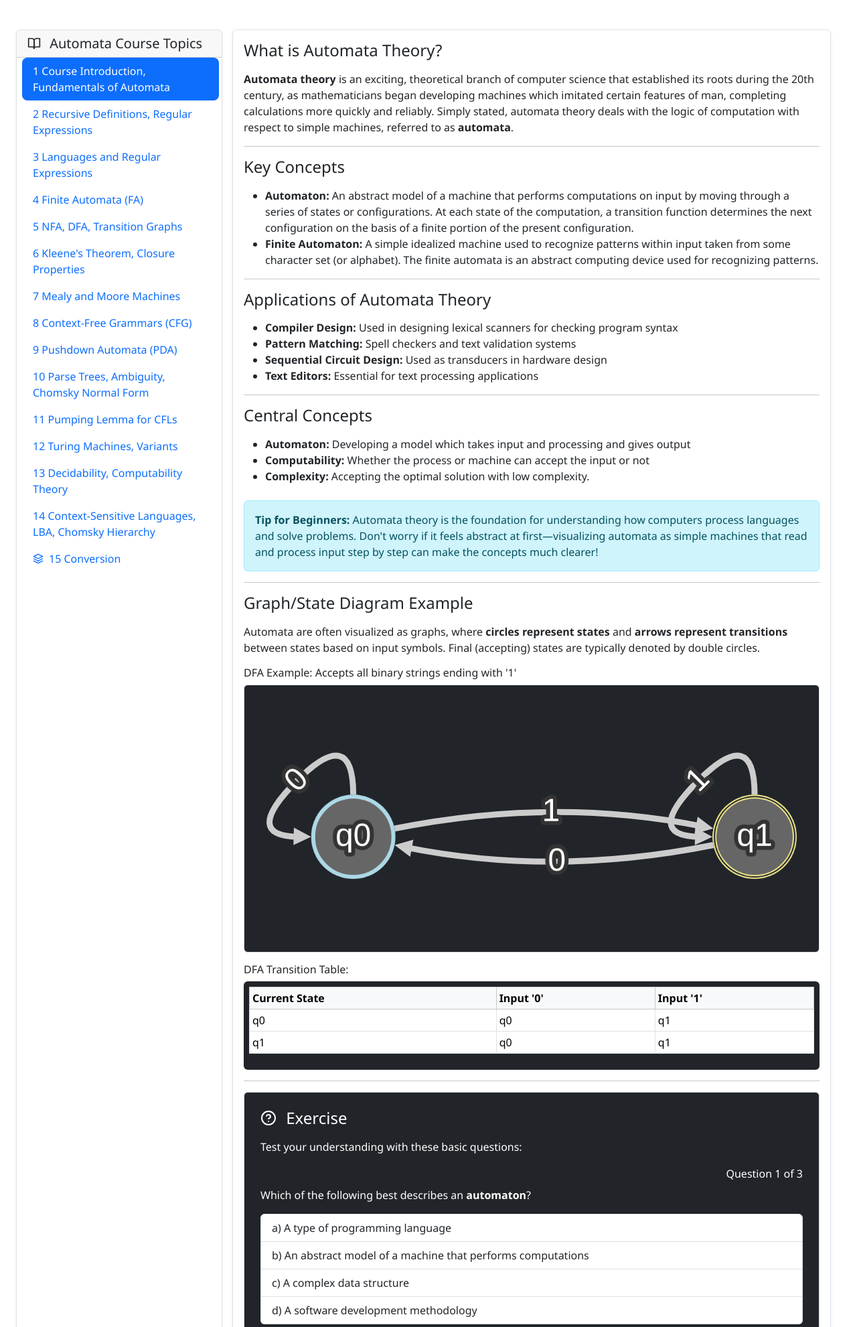
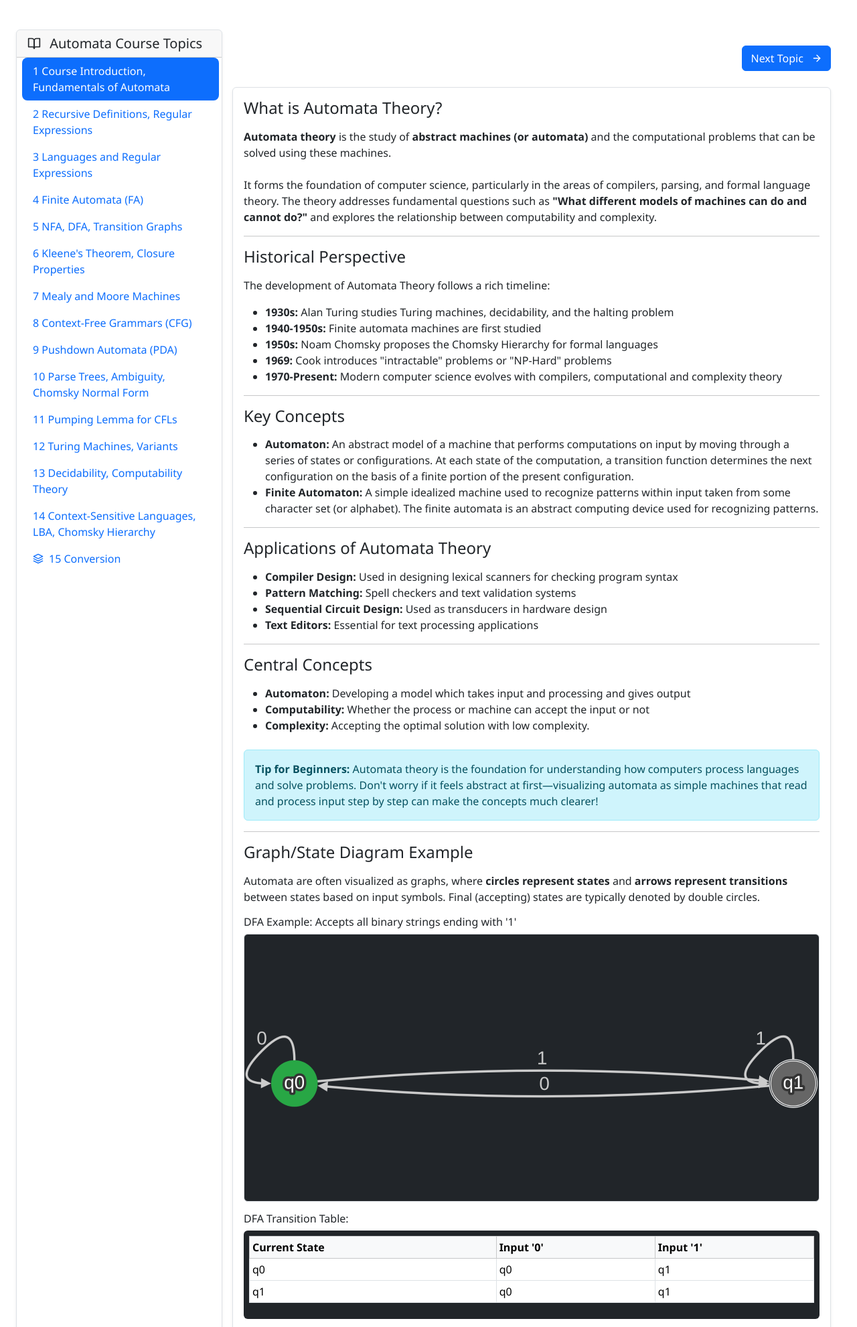
Before and after one commit to Abrash-Official/Theory-Of-Automata, a Flask app: page /course-intro in a window 1280 px wide. Shown: the part 56-2037 px from the top of the page at 67% size. Run offline with Flask 3, Linux system fonts and the light colour scheme; some libraries are stand-ins or nearby versions.

Commit message:
Add Previous and Next button

```diff
--- a/app/routes.py
+++ b/app/routes.py
@@ -10,6 +10,25 @@ import json
 import logging
 
 logger = logging.getLogger(__name__)
+
+# Define the order of topics for navigation
+TOPIC_ORDER = [
+    'course_intro',
+    'recursive_def',
+    'languages_regex',
+    'finite_automata',
+    'nfa_dfa_graphs',
+    'kleene_closure',
+    'mealy_moore',
+    'cfg',
+    'pda',
+    'parse_trees',
+    'pumping_lemma',
+    'turing_machines',
+    'decidability',
+    'context_sensitive',
+    'conversion'
+]
 
 @app.route('/')
 def index():
@@ -209,63 +228,98 @@ def not_found(error):
 def internal_error(error):
     return render_template('500.html'), 500
 
+def get_nav_links(current_topic_endpoint):
+    try:
+        current_index = TOPIC_ORDER.index(current_topic_endpoint)
+        previous_topic = None
+        next_topic = None
+
+        if current_index > 0:
+            previous_topic = TOPIC_ORDER[current_index - 1]
+
+        if current_index < len(TOPIC_ORDER) - 1:
+            next_topic = TOPIC_ORDER[current_index + 1]
+
+        previous_url = url_for(previous_topic) if previous_topic else None
+        next_url = url_for(next_topic) if next_topic else None
+
+        return previous_url, next_url
+    except ValueError:
+        # Handle case where current_topic_endpoint is not found in TOPIC_ORDER
+        return None, None
+
 @app.route('/course-intro')
 def course_intro():
-    return render_template('course_intro.html', active_page='course_intro')
+    previous_page, next_page = get_nav_links('course_intro')
+    return render_template('course_intro.html', active_page='course_intro', previous_page=previous_page, next_page=next_page)
 
 @app.route('/recursive-def')
 def recursive_def():
-    return render_template('recursive_def.html', active_page='recursive_def')
+    previous_page, next_page = get_nav_links('recursive_def')
+    return render_template('recursive_def.html', active_page='recursive_def', previous_page=previous_page, next_page=next_page)
 
 @app.route('/languages-regex')
 def languages_regex():
-    return render_template('languages_regex.html', active_page='languages_regex')
+    previous_page, next_page = get_nav_links('languages_regex')
+    return render_template('languages_regex.html', active_page='languages_regex', previous_page=previous_page, next_page=next_page)
 
 @app.route('/finite-automata')
 def finite_automata():
-    return render_template('finite_automata.html', active_page='finite_automata')
+    previous_page, next_page = get_nav_links('finite_automata')
+    return render_template('finite_automata.html', active_page='finite_automata', previous_page=previous_page, next_page=next_page)
 
 @app.route('/nfa-dfa-graphs')
 def nfa_dfa_graphs():
-    return render_template('nfa_dfa_graphs.html', active_page='nfa_dfa_graphs')
+    previous_page, next_page = get_nav_links('nfa_dfa_graphs')
+    return render_template('nfa_dfa_graphs.html', active_page='nfa_dfa_graphs', previous_page=previous_page, next_page=next_page)
 
 @app.route('/kleene-closure')
 def kleene_closure():
-    return render_template('kleene_closure.html', active_page='kleene_closure')
+    previous_page, next_page = get_nav_links('kleene_closure')
+    return render_template('kleene_closure.html', active_page='kleene_closure', previous_page=previous_page, next_page=next_page)
 
 @app.route('/mealy-moore')
 def mealy_moore():
-    return render_template('mealy_moore.html', active_page='mealy_moore')
+    previous_page, next_page = get_nav_links('mealy_moore')
+    return render_template('mealy_moore.html', active_page='mealy_moore', previous_page=previous_page, next_page=next_page)
 
 @app.route('/cfg')
 def cfg():
-    return render_template('cfg.html', active_page='cfg')
+    previous_page, next_page = get_nav_links('cfg')
+    return render_template('cfg.html', active_page='cfg', previous_page=previous_page, next_page=next_page)
 
 @app.route('/pda')
 def pda():
-    return render_template('pda.html', active_page='pda')
+    previous_page, next_page = get_nav_links('pda')
+    return render_template('pda.html', active_page='pda', previous_page=previous_page, next_page=next_page)
 
 @app.route('/parse-trees')
 def parse_trees():
-    return render_template('parse_trees.html', active_page='parse_trees')
+    previous_page, next_page = get_nav_links('parse_trees')
+    return render_template('parse_trees.html', active_page='parse_trees', previous_page=previous_page, next_page=next_page)
 
 @app.route('/pumping-lemma')
 def pumping_lemma():
-    return render_template('pumping_lemma.html', active_page='pumping_lemma')
+    previous_page, next_page = get_nav_links('pumping_lemma')
+    return render_template('pumping_lemma.html', active_page='pumping_lemma', previous_page=previous_page, next_page=next_page)
 
 @app.route('/turing-machines')
 def turing_machines():
-    return render_template('turing_machines.html', active_page='turing_machines')
+    previous_page, next_page = get_nav_links('turing_machines')
+    return render_template('turing_machines.html', active_page='turing_machines', previous_page=previous_page, next_page=next_page)
 
 @app.route('/decidability')
 def decidability():
-    return render_template('decidability.html', active_page='decidability')
+    previous_page, next_page = get_nav_links('decidability')
+    return render_template('decidability.html', active_page='decidability', previous_page=previous_page, next_page=next_page)
 
 @app.route('/context-sensitive')
 def context_sensitive():
-    return render_template('context_sensitive.html', active_page='context_sensitive')
+    previous_page, next_page = get_nav_links('context_sensitive')
+    return render_template('context_sensitive.html', active_page='context_sensitive', previous_page=previous_page, next_page=next_page)
 
 @app.route('/conversion')
 def conversion():
+    previous_page, next_page = get_nav_links('conversion')
     examples = get_examples()
-    return render_template('conversion.html', active_page='conversion', examples=examples)
+    return render_template('conversion.html', active_page='conversion', previous_page=previous_page, next_page=next_page, examples=examples)
--- a/app/static/css/styles.css
+++ b/app/static/css/styles.css
@@ -8,12 +8,9 @@
     border: 1px solid var(--bs-border-color);
     border-radius: 0.375rem;
     position: relative;
-}
-
-/* Dark mode adjustments */
-[data-bs-theme="dark"] .cytoscape-container {
-    background-color: #1a1d29;
-    border-color: #374151;
+    flex-shrink: 0; /* Prevent the container from shrinking */
+    display: block !important; /* Ensure it's always displayed */
+    visibility: visible !important; /* Ensure it's always visible */
 }
 
 /* Step navigation controls */
@@ -255,6 +252,7 @@ main.container-fluid {
     padding-bottom: 20px; /* Add some padding at the bottom */
     padding-left: 15px;
     padding-right: 15px;
+    min-height: 450px; /* Ensure a minimum height for the scrollable content area */
 }
 
 /* Remove or adjust conflicting Bootstrap padding */
--- a/app/templates/base.html
+++ b/app/templates/base.html
@@ -16,6 +16,9 @@
 
     <!-- Custom CSS -->
     <link rel="stylesheet" href="{{ url_for('static', filename='css/styles.css') }}">
+    <!-- CodeMirror CSS -->
+    <link rel="stylesheet" href="https://cdnjs.cloudflare.com/ajax/libs/codemirror/5.65.5/codemirror.min.css">
+    <link rel="stylesheet" href="https://cdnjs.cloudflare.com/ajax/libs/codemirror/5.65.5/theme/dracula.min.css">
 </head>
 <body>
     <!-- Navigation Header -->
@@ -74,7 +77,33 @@
             </div>
             <div class="col-lg-9 col-md-8 h-100">
                 <div class="main-content-scroll">
+                    <div class="d-flex justify-content-between mt-4 mb-4">
+                        {% if previous_page %}
+                        <a href="{{ previous_page }}" class="btn btn-primary"><i data-feather="arrow-left" class="me-2"></i> Previous Topic</a>
+                        {% else %}
+                        <span></span> {# Spacer to maintain layout #}
+                        {% endif %}
+
+                        {% if next_page %}
+                        <a href="{{ next_page }}" class="btn btn-primary">Next Topic <i data-feather="arrow-right" class="ms-2"></i></a>
+                        {% else %}
+                        <span></span> {# Spacer to maintain layout #}
+                        {% endif %}
+                    </div>
                     {% block content %}{% endblock %}
+                    <div class="d-flex justify-content-between mt-4 mb-4">
+                        {% if previous_page %}
+                        <a href="{{ previous_page }}" class="btn btn-primary"><i data-feather="arrow-left" class="me-2"></i> Previous Topic</a>
+                        {% else %}
+                        <span></span> {# Spacer to maintain layout #}
+                        {% endif %}
+
+                        {% if next_page %}
+                        <a href="{{ next_page }}" class="btn btn-primary">Next Topic <i data-feather="arrow-right" class="ms-2"></i></a>
+                        {% else %}
+                        <span></span> {# Spacer to maintain layout #}
+                        {% endif %}
+                    </div>
                 </div>
             </div>
         </div>
@@ -181,6 +210,10 @@
     <!-- KaTeX for math notation -->
     <script src="https://cdn.jsdelivr.net/npm/katex@0.16.9/dist/katex.min.js"></script>
 
+    <!-- CodeMirror JS -->
+    <script src="https://cdnjs.cloudflare.com/ajax/libs/codemirror/5.65.5/codemirror.min.js"></script>
+    <script src="https://cdnjs.cloudflare.com/ajax/libs/codemirror/5.65.5/mode/python/python.min.js"></script>
+
     <!-- Custom JavaScript -->
     <script src="{{ url_for('static', filename='js/main.js') }}"></script>
     <script src="{{ url_for('static', filename='js/visualization.js') }}"></script>
--- a/app/templates/course_intro.html
+++ b/app/templates/course_intro.html
@@ -9,8 +9,18 @@
     <div class="card-body">
         <h4 class="mb-3">What is Automata Theory?</h4>
         <p>
-            <strong>Automata theory</strong> is an exciting, theoretical branch of computer science that established its roots during the 20th century, as mathematicians began developing machines which imitated certain features of man, completing calculations more quickly and reliably. Simply stated, automata theory deals with the logic of computation with respect to simple machines, referred to as <strong>automata</strong>.
+            <strong>Automata theory</strong> is the study of <strong>abstract machines (or automata)</strong> and the computational problems that can be solved using these machines. <br><br>It forms the foundation of computer science, particularly in the areas of compilers, parsing, and formal language theory. The theory addresses fundamental questions such as <strong>"What different models of machines can do and cannot do?"</strong> and explores the relationship between computability and complexity.
         </p>
+        <hr>
+        <h4 class="mb-3">Historical Perspective</h4>
+        <p>The development of Automata Theory follows a rich timeline:</p>
+        <ul>
+            <li><strong>1930s:</strong> Alan Turing studies Turing machines, decidability, and the halting problem</li>
+            <li><strong>1940-1950s:</strong> Finite automata machines are first studied</li>
+            <li><strong>1950s:</strong> Noam Chomsky proposes the Chomsky Hierarchy for formal languages</li>
+            <li><strong>1969:</strong> Cook introduces "intractable" problems or "NP-Hard" problems</li>
+            <li><strong>1970-Present:</strong> Modern computer science evolves with compilers, computational and complexity theory</li>
+        </ul>
         <hr>
         <h4 class="mb-3">Key Concepts</h4>
         <ul>
@@ -58,6 +68,40 @@
         </div>
 
         <hr>
+        <h4 class="mb-3">Code Example</h4>
+        <p>Here's a simple Python function that simulates the DFA described above. You can modify the code and test it live:</p>
+        <div class="code-editor-container card bg-dark p-3 rounded">
+            <textarea id="codeEditor" style="height: 250px;">
+def ends_with_one(s):
+    state = 'q0'  # Initial state
+    for char in s:
+        if state == 'q0':
+            if char == '0':
+                state = 'q0'
+            elif char == '1':
+                state = 'q1'
+        elif state == 'q1':
+            if char == '0':
+                state = 'q0'
+            elif char == '1':
+                state = 'q1'
+    return state == 'q1'
+
+# Example usage:
+# print(ends_with_one('101'))
+# print(ends_with_one('100'))
+# print(ends_with_one('0'))
+# print(ends_with_one('1'))</textarea>
+            <div class="input-group mt-3">
+                <input type="text" class="form-control bg-secondary text-white" id="codeTestInput" placeholder="Enter input string (e.g., 101)">
+                <button class="btn btn-primary" id="runCodeBtn">
+                    <i data-feather="play" class="me-2"></i>Run Code
+                </button>
+            </div>
+            <h6 class="mt-3">Output:</h6>
+            <pre id="codeOutput" class="bg-secondary text-white p-3 rounded"></pre>
+        </div>
+        <hr>
         <div class="card bg-dark text-white p-4">
             <h4 class="card-title mb-3">
                 <i data-feather="help-circle" class="me-2"></i>
@@ -103,11 +147,26 @@
                 </ol>
             </div>
         </div>
+    </div>
+</div>
+{% endblock %}
 
-        <hr>
-        <h4 class="mb-3">Code Example</h4>
-        <p>Here's a simple Python function that simulates the DFA described above:</p>
-        <pre class="bg-dark p-3 rounded"><code>def ends_with_one(s):
+{% block scripts %}
+<script>
+    document.addEventListener('DOMContentLoaded', function() {
+        // CodeMirror Editor Initialization
+        const codeEditorElement = document.getElementById('codeEditor');
+        const editor = CodeMirror.fromTextArea(codeEditorElement, {
+            mode: 'python',
+            theme: 'dracula',
+            lineNumbers: true,
+            indentUnit: 4,
+            tabSize: 4,
+            lineWrapping: true
+        });
+
+        // Set initial code content (from the textarea)
+        editor.setValue(`def ends_with_one(s):
     state = 'q0'  # Initial state
     for char in s:
         if state == 'q0':
@@ -121,101 +180,49 @@
             elif char == '1':
                 state = 'q1'
     return state == 'q1'
+`);
 
-# Example usage:
-print(ends_with_one('101'))
-print(ends_with_one('100'))
-print(ends_with_one('0'))
-print(ends_with_one('1'))
-</code></pre>
-        <h6>Expected Output:</h6>
-        <pre class="bg-dark p-3 rounded"><code>True
-False
-False
-True
-</code></pre>
-    </div>
-</div>
-{% endblock %}
-
-{% block scripts %}
-<script>
-    document.addEventListener('DOMContentLoaded', function() {
-        // MCQ Logic
-        const mcqQuestions = document.querySelectorAll('.mcq-question-item');
-        const mcqProgress = document.querySelector('.mcq-progress');
-        let currentQuestionIndex = 0;
-
-        function updateMcqDisplay() {
-            mcqQuestions.forEach((item, index) => {
-                item.style.display = (index === currentQuestionIndex) ? 'block' : 'none';
-                if (index === currentQuestionIndex) {
-                    const currentQuestionItem = mcqQuestions[currentQuestionIndex];
-                    currentQuestionItem.querySelectorAll('.mcq-option').forEach(btn => {
-                        btn.classList.remove('list-group-item-success', 'list-group-item-danger', 'selected-option');
-                        btn.disabled = false;
-                    });
-                    currentQuestionItem.querySelector('.feedback').textContent = '';
-                    currentQuestionItem.querySelector('.submit-mcq-btn').style.display = 'block'; // Show submit button
+        // Client-side simulation of ends_with_one
+        function simulateEndsWithOne(s) {
+            let state = 'q0';  // Initial state
+            for (let i = 0; i < s.length; i++) {
+                let char = s[i];
+                if (state === 'q0') {
+                    if (char === '0') {
+                        state = 'q0';
+                    } else if (char === '1') {
+                        state = 'q1';
+                    }
+                } else if (state === 'q1') {
+                    if (char === '0') {
+                        state = 'q0';
+                    } else if (char === '1') {
+                        state = 'q1';
+                    }
                 }
-            });
-            mcqProgress.textContent = `Question ${currentQuestionIndex + 1} of ${mcqQuestions.length}`;
+            }
+            return state === 'q1';
         }
 
-        mcqQuestions.forEach((questionItem) => {
-            const options = questionItem.querySelectorAll('.mcq-option');
-            const submitButton = questionItem.querySelector('.submit-mcq-btn');
-            const feedbackElement = questionItem.querySelector('.feedback');
-            const correctAnswer = questionItem.dataset.correctAnswer;
+        // Run Code Button Logic
+        const runCodeBtn = document.getElementById('runCodeBtn');
+        const codeTestInput = document.getElementById('codeTestInput');
+        const codeOutput = document.getElementById('codeOutput');
 
-            options.forEach(option => {
-                option.addEventListener('click', function() {
-                    options.forEach(o => o.classList.remove('selected-option'));
-                    this.classList.add('selected-option');
-                });
-            });
+        runCodeBtn.addEventListener('click', function() {
+            const inputString = codeTestInput.value;
+            let output = '';
 
-            submitButton.addEventListener('click', function() {
-                const selectedOption = questionItem.querySelector('.mcq-option.selected-option');
+            // Safely evaluate the predefined function using the simulated JS version
+            try {
+                const result = simulateEndsWithOne(inputString);
+                output = `Input: '${inputString}'\nOutput: ${result}`; /* Display input as well */
+            } catch (e) {
+                output = `Error: ${e.message}`; /* Basic error handling */
+            }
 
-                if (!selectedOption) {
-                    feedbackElement.textContent = 'Please select an answer.';
-                    feedbackElement.style.color = 'orange';
-                    return;
-                }
-
-                options.forEach(btn => btn.disabled = true);
-                submitButton.style.display = 'none';
-
-                if (selectedOption.dataset.option === correctAnswer) {
-                    selectedOption.classList.add('list-group-item-success');
-                    feedbackElement.textContent = 'Correct!';
-                    feedbackElement.style.color = 'green';
-                } else {
-                    selectedOption.classList.add('list-group-item-danger');
-                    feedbackElement.textContent = `Wrong. The correct answer is ${correctAnswer.toUpperCase()}.`;
-                    feedbackElement.style.color = 'red';
-                    options.forEach(correctBtn => {
-                        if (correctBtn.dataset.option === correctAnswer) {
-                            correctBtn.classList.add('list-group-item-success');
-                        }
-                    });
-                }
-
-                setTimeout(() => {
-                    currentQuestionIndex++;
-                    if (currentQuestionIndex < mcqQuestions.length) {
-                        updateMcqDisplay();
-                    } else {
-                        mcqProgress.textContent = 'All questions completed!';
-                        feedbackElement.textContent = 'You have completed all questions.';
-                        feedbackElement.style.color = 'blue';
-                    }
-                }, 1500);
-            });
+            codeOutput.textContent = output;
         });
-
-        updateMcqDisplay();
 
         // DFA Visualization for Introduction
         const dfaIntroElements = [
@@ -248,38 +255,56 @@ True
                 { // Edges
                     selector: 'edge',
                     style: {
-                        'width': 3,
+                        'width': 2,
                         'line-color': '#ccc',
                         'target-arrow-color': '#ccc',
                         'target-arrow-shape': 'triangle',
                         'curve-style': 'bezier',
                         'label': 'data(label)',
-                        'text-rotation': 'autorotate',
-                        'color': 'white',
-                        'text-outline-width': 2,
-                        'text-outline-color': '#333'
+                        'color': '#ccc',
+                        'text-margin-y': -10
                     }
                 },
-                { // Start state (q0 in this case for introductory example, not a special style yet)
+                { // Start state (e.g., make it larger or different color)
                     selector: '#q0',
                     style: {
-                        'border-width': 2,
-                        'border-color': '#ADD8E6' // Light blue for start
+                        'background-color': '#28a745' // Green
                     }
                 },
-                { // Final state
-                    selector: '#q1',
+                { // Final state (e.g., double border)
+                    selector: 'node[id = \'q1\']',
                     style: {
                         'border-width': 2,
-                        'border-color': '#F0E68C', // Yellow for final (double circle visual not supported by simple border)
+                        'border-color': 'white',
                         'border-style': 'double'
                     }
                 }
             ],
             layout: {
-                name: 'preset'
-            }
+                name: 'grid',
+                rows: 1,
+                columns: 2
+            },
+            // User interaction
+            wheelSensitivity: 0.2,
+            // Initial viewport
+            zoom: 1,
+            pan: { x: 0, y: 0 },
+            // Pixel ratio for higher resolution rendering
+            pixelRatio: 2
         });
+
+        // Workaround for Cytoscape not rendering in initially hidden/collapsed containers
+        setTimeout(() => {
+            cyIntro.resize();
+            cyIntro.fit(); // Zoom to fit all elements
+        }, 500); // Increased delay
+
+        // Initialize Feather icons
+        feather.replace();
+
+        // Initialize application (assuming this is your global app initialization)
+        initializeApp();
     });
 </script>
 {% endblock %}
```
